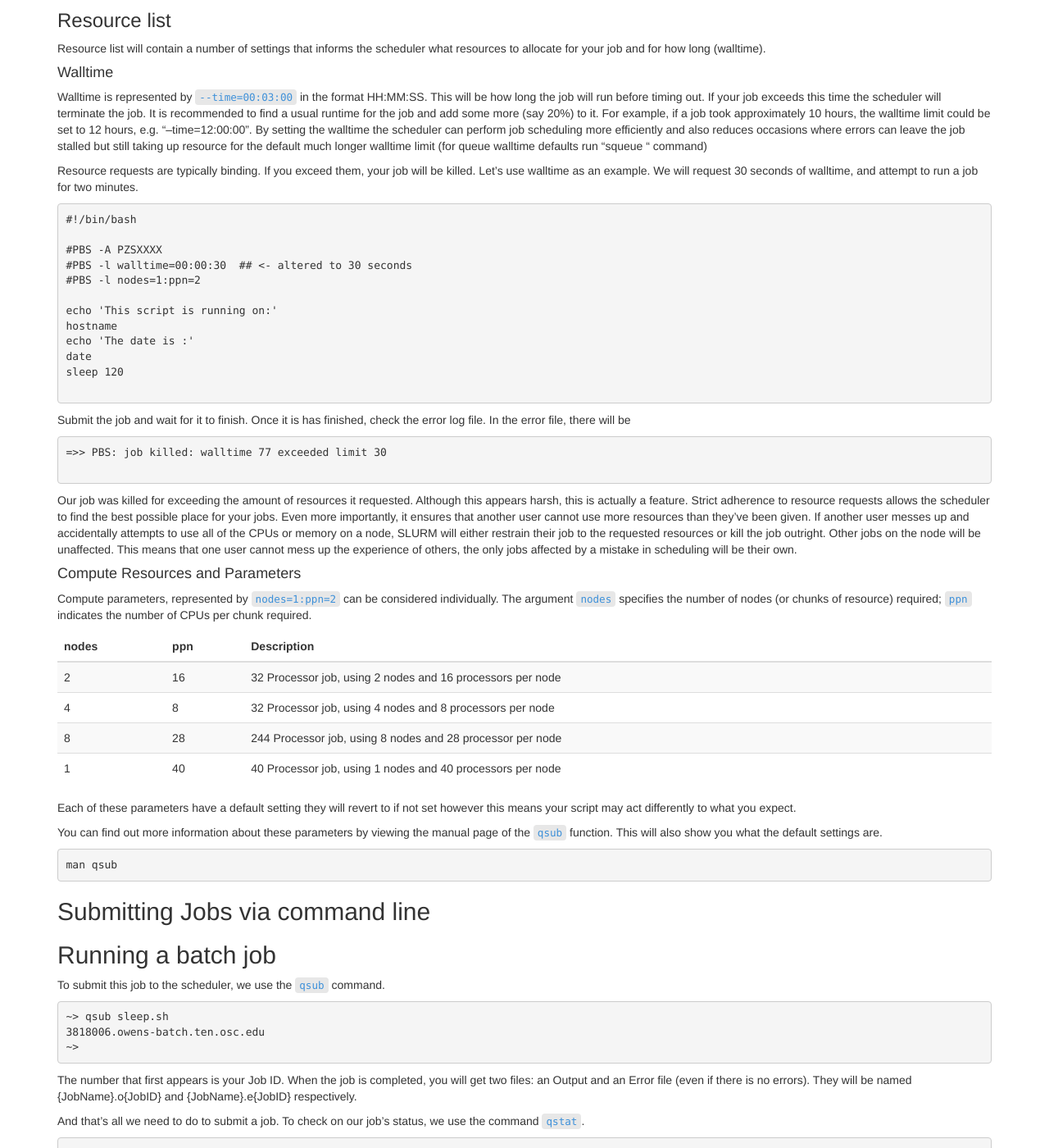
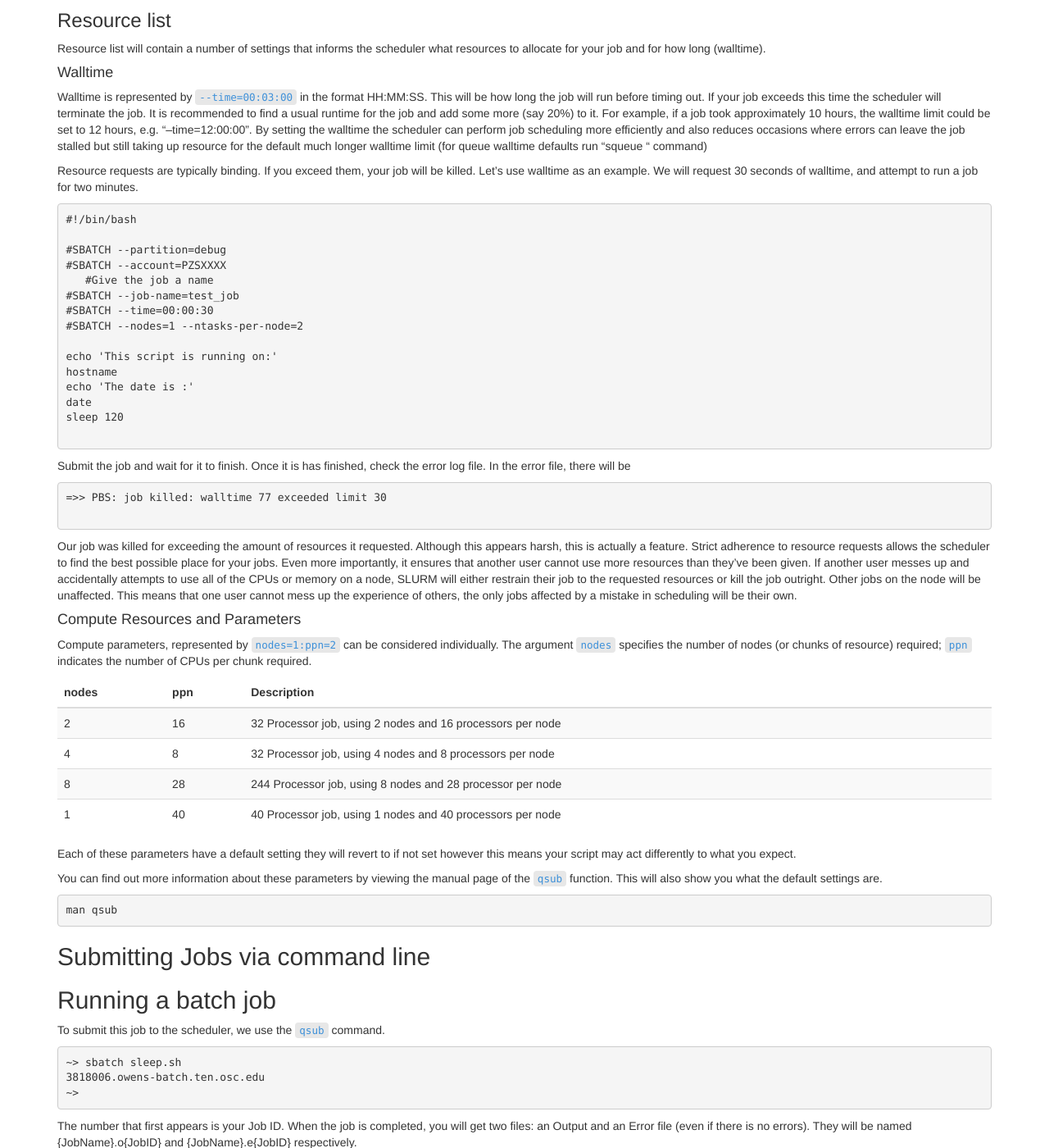
Before and after one commit to khill42/OSC_IntroHPC, a Jekyll site: the page built from _episodes/99_SLURMscheduler.md, in a window 1280 px wide and 1400 px high, scrolled down 2283 px. Shown: the whole window at 82% size. Built offline with Jekyll 4.4.1, drawn with Linux system fonts in a browser that asks for light colours; some of the changed text lies outside the part shown.

Commit message:
Update 99_SLURMscheduler.md

````diff
--- a/_episodes/99_SLURMscheduler.md
+++ b/_episodes/99_SLURMscheduler.md
@@ -42,7 +42,7 @@ This is also referred to as batch job submission.
 In this case, we need to make a script that incorporates some arguments for SLURM such as resources needed and modules to load.
 
 We will use the sleep.sh job script as an example.
-   * Remember to update the project code line: `#SBATCH --acount=PASXXXX` with your own project number.
+   * Remember to update the project code line: `#SBATCH --account=PASXXXX` with your own project number.
 
 ### Parameters
 
@@ -102,9 +102,12 @@ and attempt to run a job for two minutes.
 ```
 #!/bin/bash
 
-#PBS -A PZSXXXX
-#PBS -l walltime=00:00:30  ## <- altered to 30 seconds
-#PBS -l nodes=1:ppn=2
+#SBATCH --partition=debug
+#SBATCH --account=PZSXXXX
+   #Give the job a name
+#SBATCH --job-name=test_job
+#SBATCH --time=00:00:30
+#SBATCH --nodes=1 --ntasks-per-node=2
 
 echo 'This script is running on:'
 hostname
@@ -159,7 +162,7 @@ man qsub
 To submit this job to the scheduler, we use the `qsub` command.
 
 ```
-~> qsub sleep.sh
+~> sbatch sleep.sh
 3818006.owens-batch.ten.osc.edu
 ~>
 ```
````
